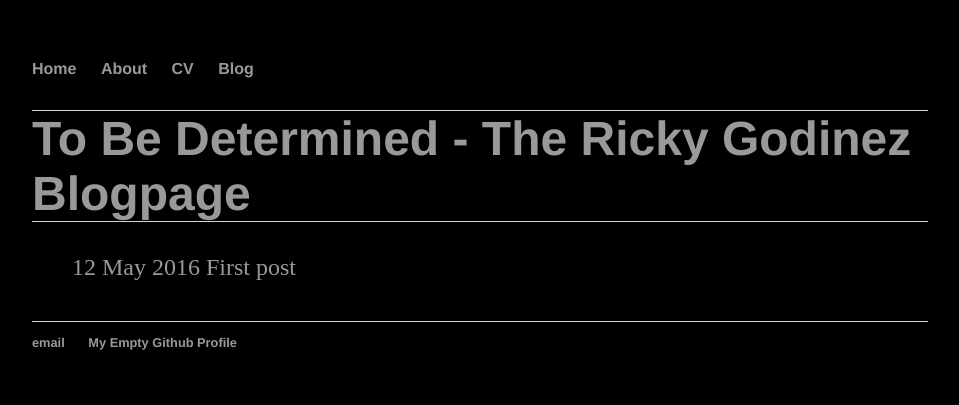
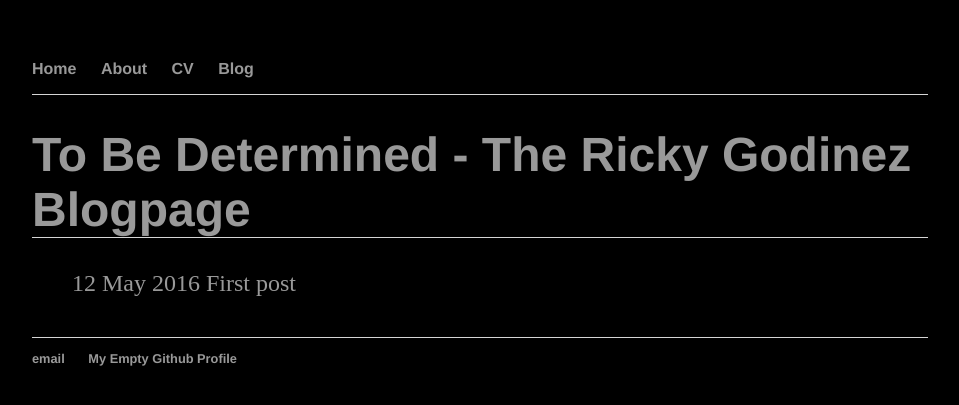
Before and after one commit to rgodinez/rgodinez.github.io, a Jekyll site: the page built from index.html, in a window 1280 px wide. Shown: the top 405 px of the page, without its empty margins (160-1119 px from the left). Built offline with Jekyll 4.4.1, drawn with Linux system fonts in a browser that asks for light colours.

Commit message:
Update main.css

```diff
--- a/stylesheets/main.css
+++ b/stylesheets/main.css
@@ -3,6 +3,9 @@ body {
     width: 70%;
     background-color: black;
     color: #999;
+}
+nav {
+    border-bottom: 1px solid #d5d5d5;
 }
 nav ul, footer ul {
     font-family:'Helvetica', 'Arial', 'Sans-Serif';
@@ -26,7 +29,6 @@ h1 {
     font-size: 3em;
     font-family:'Helvetica', 'Arial', 'Sans-Serif';
     border-bottom: 1px solid #d5d5d5;
-    border-top: 1px solid #d5d5d5;
 }
 p {
     font-size: 1.5em;
```
